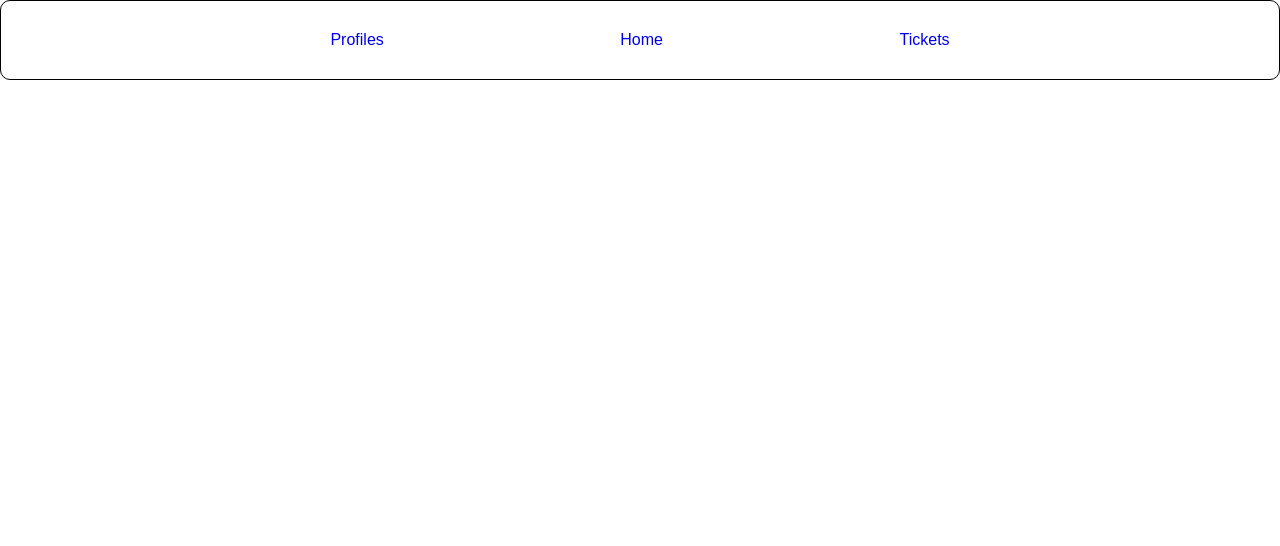
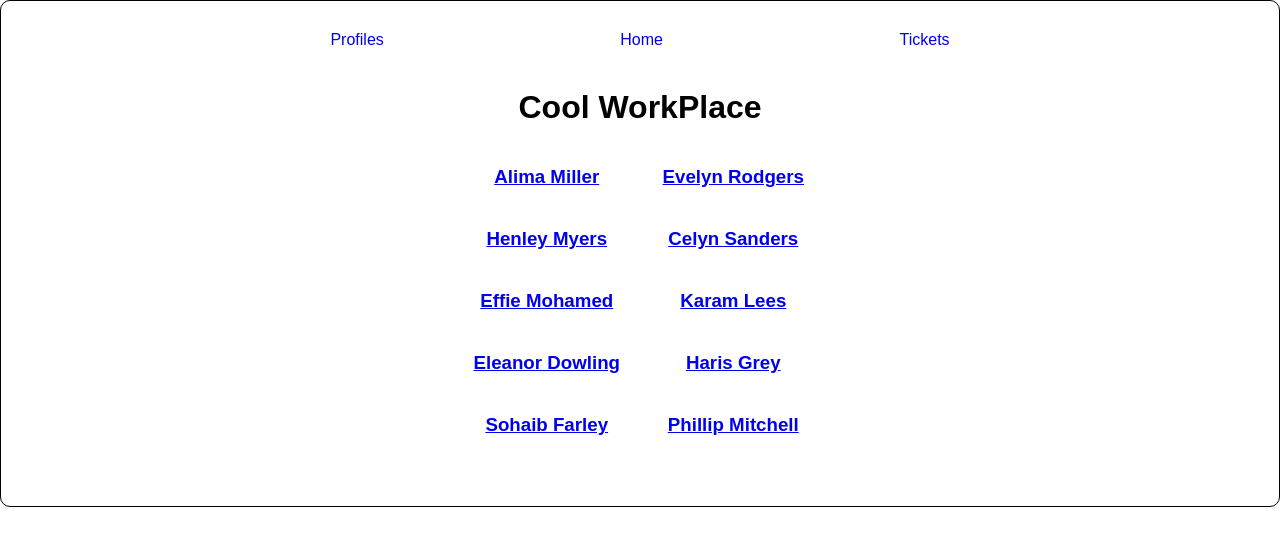
Before and after one commit to nmWolfe/cool-workplace, a React (Vite) app: page /cool-workplace in a window 1280 px wide. Shown: the top 546 px of the page. Built offline with nearby package versions, Linux system fonts and the light colour scheme; a web font is replaced by a local one.

Commit message:
changed route for home and subsiquent pages

```diff
--- a/package.json
+++ b/package.json
@@ -1,6 +1,6 @@
 {
-  "name": "ticket-tracker",
-  "homepage": "https://nmWolfe.github.io/ticket-tracker",
+  "name": "cool-workplace",
+  "homepage": "https://nmWolfe.github.io/cool-workplace",
   "private": false,
   "version": "0.0.0",
   "type": "module",
--- a/src/App.tsx
+++ b/src/App.tsx
@@ -13,9 +13,9 @@ function App() {
       <div className="app">
         <Nav />
         <Routes>
-          <Route path="/" element={<Home employees={team} />} />
-          <Route path="/ticket-tracker" element={<Tickets />} />
-          <Route path="/profiles" element={<Profiles />} />
+          <Route path="/cool-workplace" element={<Home employees={team} />} />
+          <Route path="/cool-workplace/ticket-tracker" element={<Tickets />} />
+          <Route path="cool-workplace/profiles" element={<Profiles />} />
           <Route
             path="/profiles/:profileId"
             element={<ProfileInfo employees={team} />}
--- a/src/containers/Home/Home.scss
+++ b/src/containers/Home/Home.scss
@@ -14,6 +14,7 @@
     text-align: center;
     padding: 20px;
   }
+  &__link::before,
   &__link:active,
   &__link:visited {
     text-decoration: none;
--- a/vite.config.ts
+++ b/vite.config.ts
@@ -3,6 +3,6 @@ import react from "@vitejs/plugin-react";
 
 // https://vitejs.dev/config/
 export default defineConfig({
-  base: "./",
+  base: "./cool-workplace/",
   plugins: [react()],
 });
```
